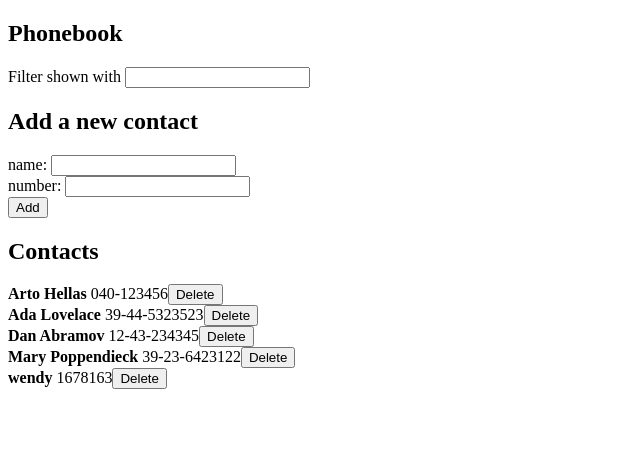
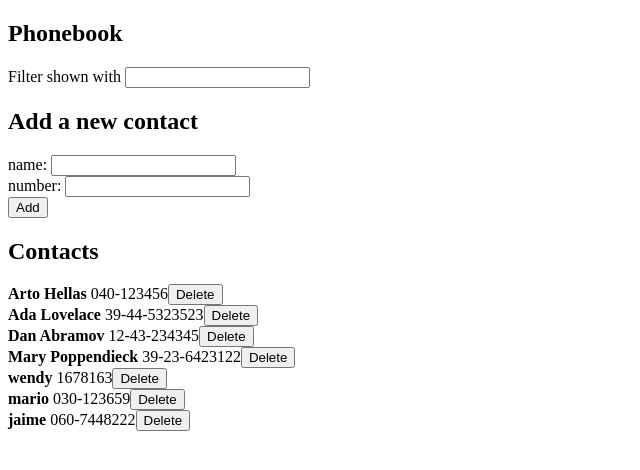
Before and after one commit to mariofhdez/fullstackopen-part2, a React (Vite) app in the folder phonebook/: page / in a window 1280 px wide. Shown: the top 470 px of the page, without its empty margins (0-640 px from the left). Built offline with nearby package versions, Linux system fonts and the light colour scheme; data requests are answered from the project's data file.

Commit message:
Part2: exercise 2.15

```diff
--- a/phonebook/db.json
+++ b/phonebook/db.json
@@ -24,6 +24,16 @@
       "id": "7",
       "name": "wendy",
       "number": "1678163"
+    },
+    {
+      "id": "53d9",
+      "name": "mario",
+      "number": "030-123659"
+    },
+    {
+      "id": "b570",
+      "name": "jaime",
+      "number": "060-7448222"
     }
   ]
 }
--- a/phonebook/src/App.jsx
+++ b/phonebook/src/App.jsx
@@ -32,25 +32,36 @@ function App() {
   // insert contact
   const addPerson = (newPerson) => {
 
-    const exists = (newPerson) => persons.findIndex(p => p.name === newPerson.name)
+    const person = persons.find(p => p.name === newPerson.name)
 
-    if (exists(newPerson) !== -1) {
-      return alert(`${newPerson.name} is already added to phonebook`)
+    if (typeof (person) === 'object') {
+      if (!confirm(`${newPerson.name} is already added to phonebook, replace the old number with a new one?`)) {
+        return
+      } else {
+        const changedPerson = { ...person, number: newPerson.number }
+        personService
+          .update(person.id, changedPerson)
+          .then(returnedPerson => {
+            setPersons(persons.map(p => p.id !== person.id ? p : returnedPerson))
+            setContactsToShow(persons.map(p => p.id !== person.id ? p : returnedPerson))
+          })
+      }
+    } else {
+      personService
+        .create(newPerson)
+        .then(returnedPerson => {
+          setPersons(persons.concat(returnedPerson))
+          setContactsToShow(persons.concat(returnedPerson))
+        })
     }
 
-    personService
-      .create(newPerson)
-      .then(returnedPerson => {
-        setPersons(persons.concat(returnedPerson))
-        setContactsToShow(persons.concat(returnedPerson))
-      })
   }
 
   // delete person
   const deletePerson = (id) => {
     const person = persons.find(p => p.id === id)
     if (
-      !confirm(`Delete ${person?person.name:null}?`)
+      !confirm(`Delete ${person ? person.name : null}?`)
     ) {
       return
     }
--- a/phonebook/src/service/persons.js
+++ b/phonebook/src/service/persons.js
@@ -11,9 +11,14 @@ const create = newObject => {
     return req.then(response => response.data)
 }
 
+const update = (id, newObject) => {
+    const req = axios.put(`${baseUrl}/${id}`, newObject)
+    return req.then(response => response.data)
+}
+
 const destroy = id => {
     return axios.delete(`${baseUrl}/${id}`)
 
 }
 
-export default { getAll, create, destroy }
+export default { getAll, create, destroy, update }
```
